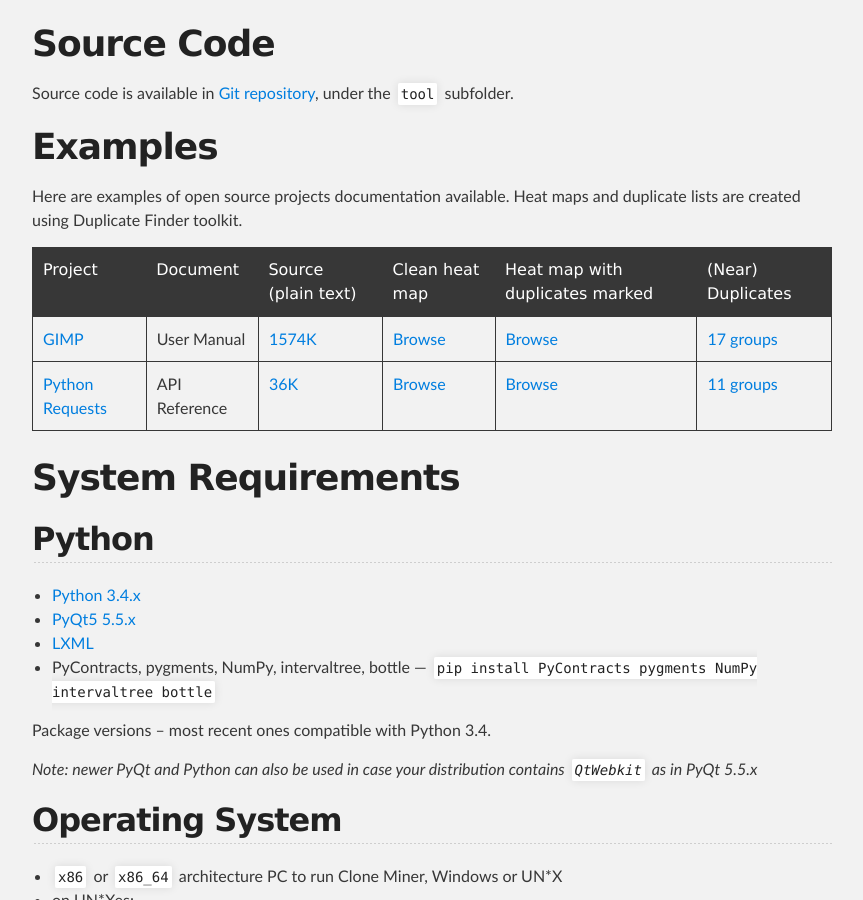
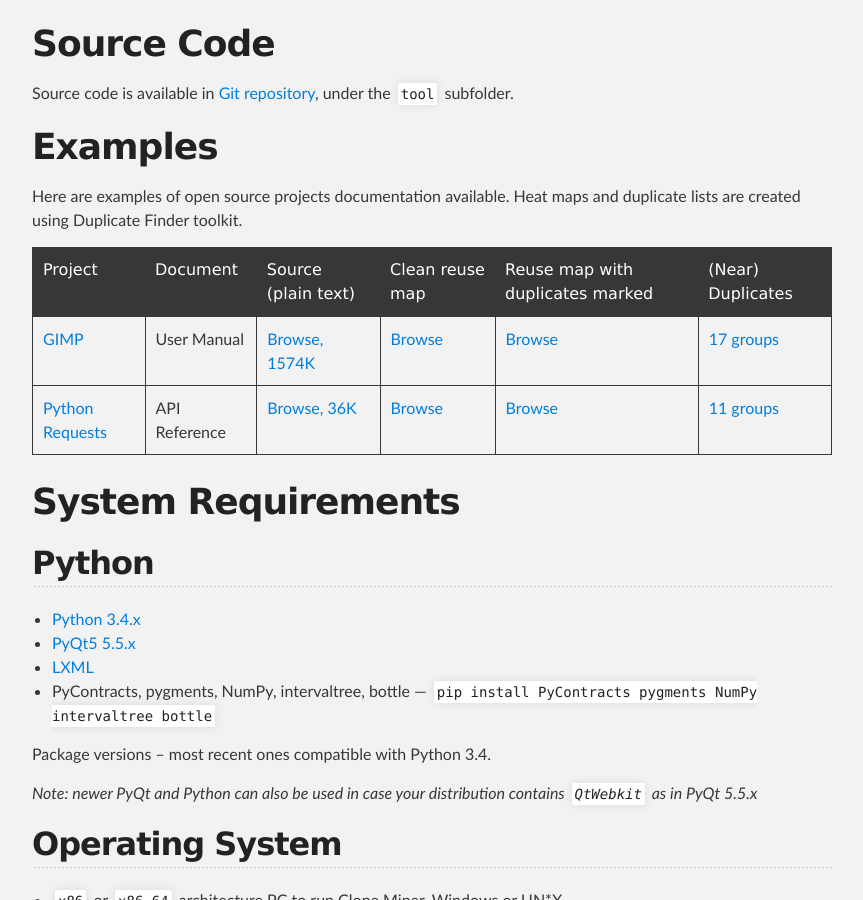
Before and after one commit to spbu-se/duplicate-finder, a Jekyll site: the page built from docs/index.md, in a window 1280 px wide and 900 px high, scrolled down 809 px. Shown: the whole window, without its empty margins (208-1071 px from the left). Built offline with Jekyll 4.4.1, drawn with Linux system fonts in a browser that asks for light colours.

Commit message:
index page

```diff
--- a/docs/index.md
+++ b/docs/index.md
@@ -50,10 +50,10 @@
 
 Here are examples of open source projects documentation available. Heat maps and duplicate lists are created using Duplicate Finder toolkit.
 
-| Project         | Document      | Source (plain text)                                    | Clean heat map                                                            | Heat map with duplicates marked                                            | (Near) Duplicates                                        |
+| Project         | Document      | Source (plain text)                                    | Clean reuse map                                                            | Reuse map with duplicates marked                                            | (Near) Duplicates                                        |
 |-----------------|---------------|--------------------------------------------------------|---------------------------------------------------------------------------|----------------------------------------------------------------------------|----------------------------------------------------------|
-| [GIMP](https://gimp.org/)            | User Manual   | [1574K](GIMP/user_guide.pxml){:target="_blank"}        | [Browse](GIMP/clean-heat-map/densitybrowser.html){:target="_blank"}       | [Browse](GIMP/marked-heat-map/densitybrowser.html){:target="_blank"}       | [17 groups](GIMP/near_dups.html){:target="_blank"}       |
-| [Python Requests](http://python-requests.org/) | API Reference | [36K](PyRequests/api_reference.pxml){:target="_blank"} | [Browse](PyRequests/clean-heat-map/densitybrowser.html){:target="_blank"} | [Browse](PyRequests/marked-heat-map/densitybrowser.html){:target="_blank"} | [11 groups](PyRequests/near_dups.html){:target="_blank"} |
+| [GIMP](https://gimp.org/)            | User Manual   | [Browse, 1574K](GIMP/user_guide.pxml){:target="_blank"}        | [Browse](GIMP/clean-heat-map/densitybrowser.html){:target="_blank"}       | [Browse](GIMP/marked-heat-map/densitybrowser.html){:target="_blank"}       | [17 groups](GIMP/near_dups.html){:target="_blank"}       |
+| [Python Requests](http://python-requests.org/) | API Reference | [Browse, 36K](PyRequests/api_reference.pxml){:target="_blank"} | [Browse](PyRequests/clean-heat-map/densitybrowser.html){:target="_blank"} | [Browse](PyRequests/marked-heat-map/densitybrowser.html){:target="_blank"} | [11 groups](PyRequests/near_dups.html){:target="_blank"} |
 
 System Requirements
 ===================
```
